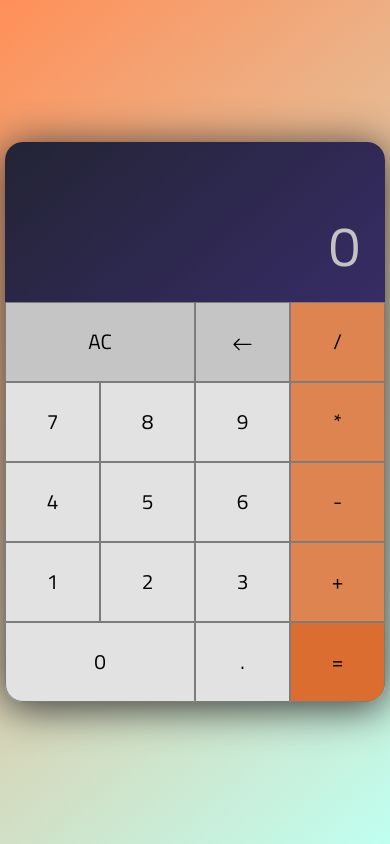
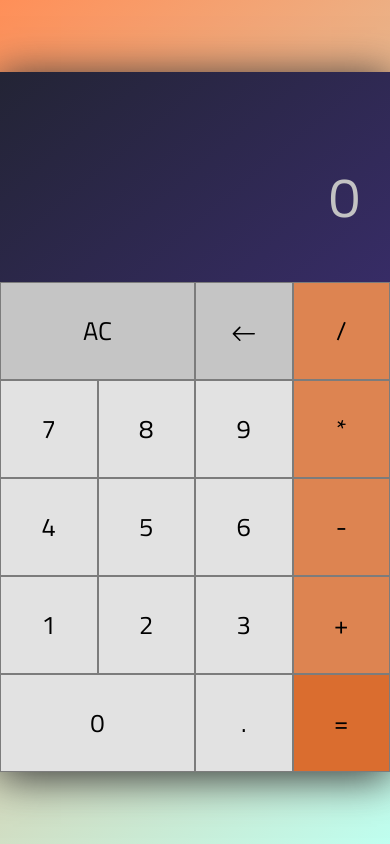
Before and after one commit to rturner1989/FCC-React-Javascript-Calculator, a React (Create React App) app: page / in a window 390 px wide. Built offline with nearby package versions, Linux system fonts and the light colour scheme.

Commit message:
CSS update
- added media query

```diff
--- a/src/Data.js
+++ b/src/Data.js
@@ -2,7 +2,11 @@ import { BsArrowLeft } from "react-icons/bs";
 
 const Data = [
     { id: "clear", value: "AC", display: "AC" },
-    { id: "backspace", value: "backspace", display: <BsArrowLeft /> },
+    {
+        id: "backspace",
+        value: "backspace",
+        display: <BsArrowLeft aria-hidden={true} focusable={false} />,
+    },
     { id: "divide", value: "/", display: "/" },
     { id: "seven", value: "7", display: "7" },
     { id: "eight", value: "8", display: "8" },
--- a/src/Styles/index.css
+++ b/src/Styles/index.css
@@ -8,11 +8,18 @@
 
 /* root */
 
+* {
+    padding: 0;
+    margin: 0;
+    box-sizing: border-box;
+}
+
 #root {
     display: flex;
     justify-content: center;
     align-items: center;
     height: 100vh;
+    width: 100vw;
     background: rgb(255, 143, 88);
     background: linear-gradient(
         140deg,
@@ -20,12 +27,14 @@
         rgba(191, 255, 240, 1) 100%
     );
     font-family: "Titillium Web", sans-serif;
-    font-size: 1.3rem;
+    font-size: 1.6rem;
 }
 
 /* calculator container */
 
 #calculator {
+    display: flex;
+    flex-direction: column;
     box-shadow: 0px 5px 40px 1px rgb(56, 56, 56);
     width: 380px;
     height: 560px;
@@ -35,6 +44,10 @@
 /* calculator display */
 
 .display {
+    display: flex;
+    flex-direction: column;
+    justify-content: center;
+    align-items: flex-end;
     background: rgb(35, 36, 53);
     background: linear-gradient(
         140deg,
@@ -44,11 +57,10 @@
     border-top-left-radius: 18px;
     border-top-right-radius: 18px;
     color: rgb(195, 195, 195);
-    height: 160px;
-    width: 380px;
-    padding: 30px 25px;
+    height: 30%;
+    width: 100%;
+    padding: 30px;
     overflow: auto;
-    scrollbar-width: none;
 }
 #input {
     margin: 0;
@@ -64,8 +76,8 @@
 /* calculator keypad */
 
 #keypad {
-    width: 380px;
-    height: 400px;
+    width: 100%;
+    height: 70%;
 }
 
 /* calculator buttons */
@@ -81,7 +93,10 @@ button:hover {
     color: white;
 }
 button:focus {
-    border: blue 1px solid;
+    border: blue 2px solid;
+}
+button:active {
+    border: none;
 }
 #clear {
     width: 50%;
@@ -120,3 +135,22 @@ button:focus {
     position: absolute;
     white-space: nowrap;
 }
+@media (max-width: 450px) {
+    #calculator {
+        width: 100vw;
+        height: 100vh;
+        max-height: 700px;
+        border-radius: 0;
+    }
+    .display {
+        border-radius: 0;
+    }
+
+    #keypad {
+        border-radius: 0;
+    }
+    #zero,
+    #equals {
+        border-radius: 0;
+    }
+}
```
